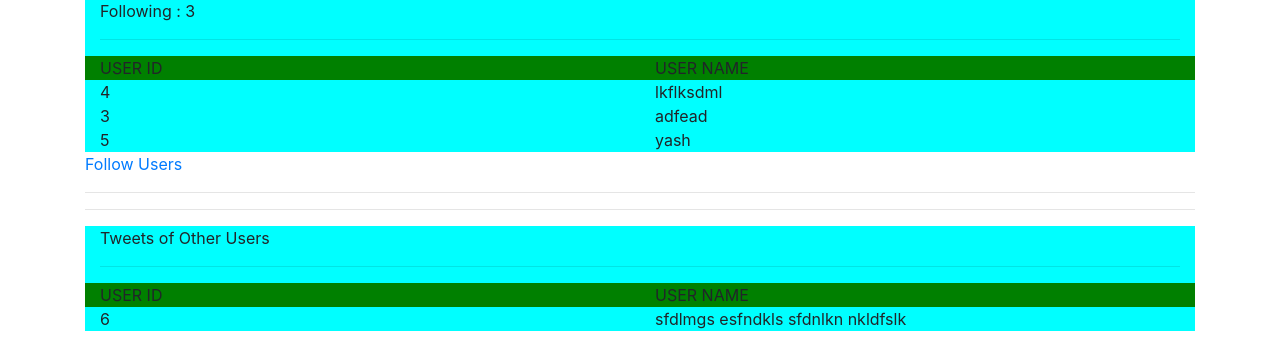
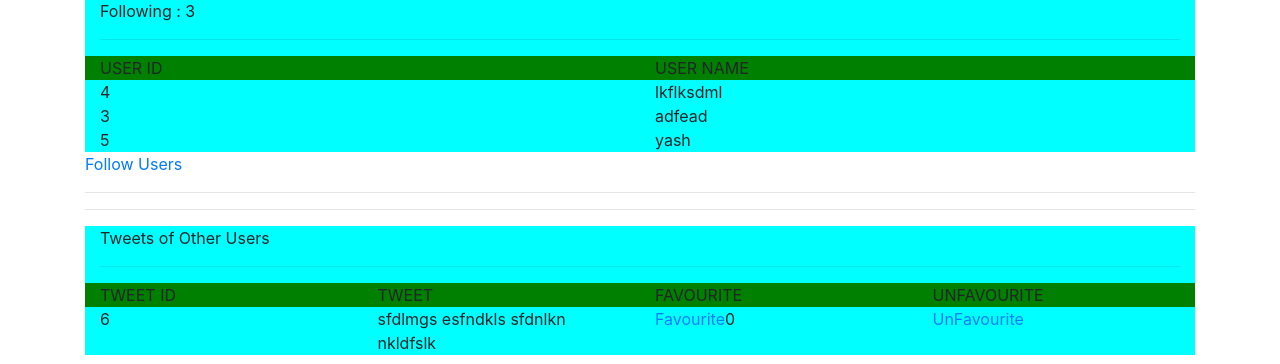
Before and after one commit to yashrastogi16/simpletwitter, a Django app: page /dashboard/ in a window 1280 px wide. Shown: the part 436-800 px from the top of the page. Run offline with Django 3.2, Linux system fonts and the light colour scheme; a user stored in the database is signed in; data comes from the database, SQL or seed files in the repository; both versions use the stored data as it was after the commit; some libraries are stand-ins or nearby versions.

Commit message:
final commit for simmple twitter

```diff
--- a/templates/dashboard.html
+++ b/templates/dashboard.html
@@ -52,13 +52,17 @@ Welcome {{userdetail.username}}, &nbsp;&nbsp;&nbsp;&nbsp;&nbsp;&nbsp;&nbsp;&nbsp
 <div class="container" style="background-color:cyan;">
     Tweets of Other Users <hr>
     <div class="row">
-    <div class="col text-uppercase" style="background-color:green;">User ID</div>
-    <div class="col text-uppercase" style="background-color:green;">User Name </div>
+    <div class="col text-uppercase" style="background-color:green;">Tweet ID</div>
+    <div class="col text-uppercase" style="background-color:green;">Tweet</div>
+    <div class="col text-uppercase" style="background-color:green;">Favourite</div>
+    <div class="col text-uppercase" style="background-color:green;">UnFavourite</div>
     <div class="w-100"></div>
     {% for item in following %}
         {% for tweets in item.tweet.all %}
     <div class="col">{{tweets.id}}</div>
     <div class="col">{{tweets.tweet}}</div>
+    <div class="col"><a href="/favourite/{{tweets.id}}">Favourite</a>{{tweets.favourite.all.count}}</div>
+    <div class="col"><a href="/unfavourite/{{tweets.id}}">UnFavourite</a></div>
     <div class="w-100"></div>
         {% endfor %}
     {% endfor %}
--- a/twittersimple/urls.py
+++ b/twittersimple/urls.py
@@ -16,7 +16,7 @@ Including another URLconf
 from django.conf.urls import include, url
 from django.contrib import admin
 from core.views import base, LoginView, home, DashboardView, RegisterView, LogoutView
-from twitter.views import TweetView, FollowView, UnFollowView
+from twitter.views import TweetView, FollowView, UnFollowView, FavouriteView, UnFavouriteView
 
 urlpatterns = [
     url(r'^admin/', admin.site.urls),
@@ -29,5 +29,7 @@ urlpatterns = [
     url(r'^follow/$', FollowView.as_view(), name='follow-view'),
     url(r'^follow/(?P<pk>[0-9]+)/$', FollowView.as_view(), name='follow-view'),
     url(r'^unfollow/(?P<pk>[0-9]+)/$', UnFollowView.as_view(), name='unfollow-view'),
+    url(r'^favourite/(?P<pk>[0-9]+)/$', FavouriteView.as_view(), name='favourite-view'),
+    url(r'^unfavourite/(?P<pk>[0-9]+)/$', UnFavouriteView.as_view(), name='unfavourite-view'),
     url(r'logout/$', LogoutView.as_view(), name='logout-view'),
 ]
```
Also changed, not shown: twitter/views.py (+24 -0 lines), db.sqlite3, 2 other files.
